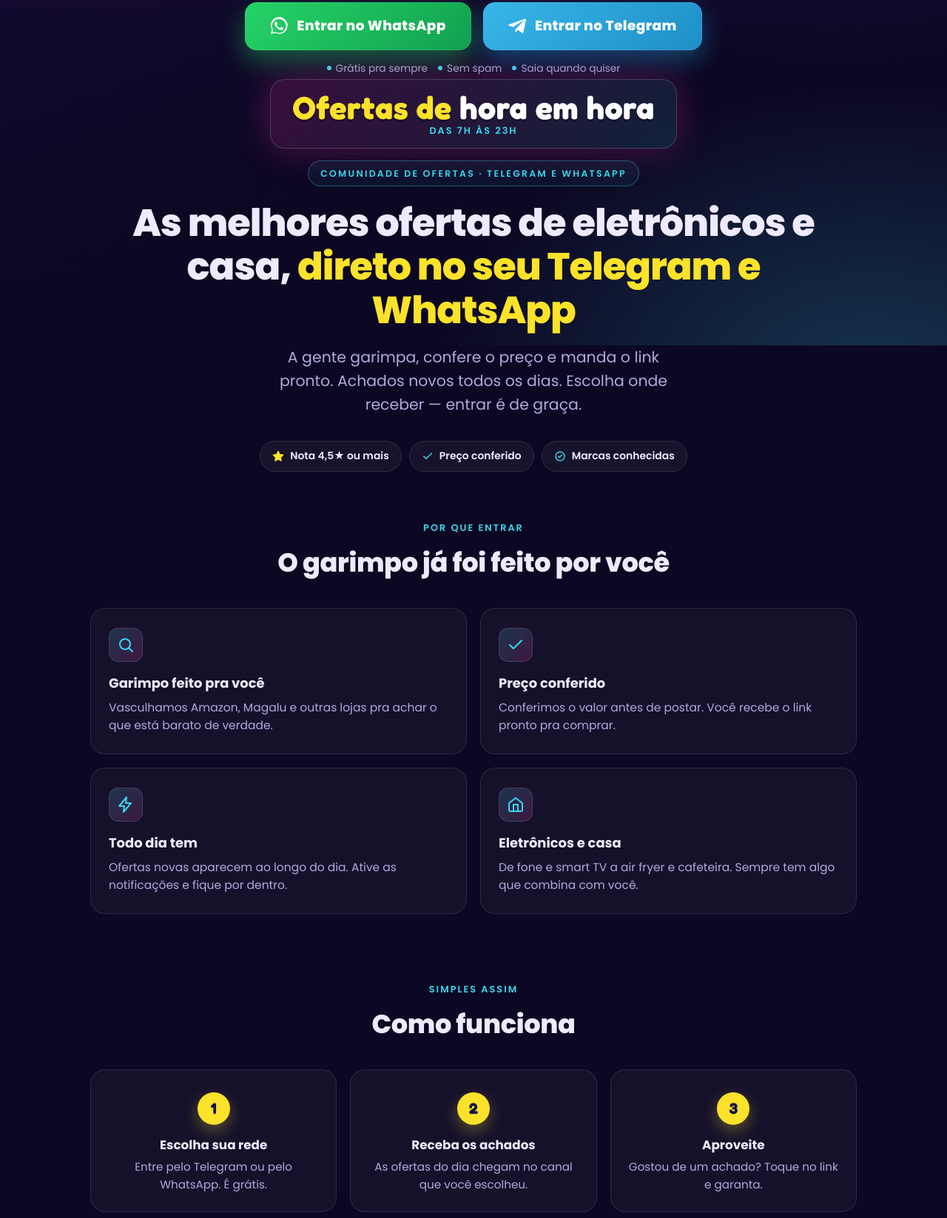
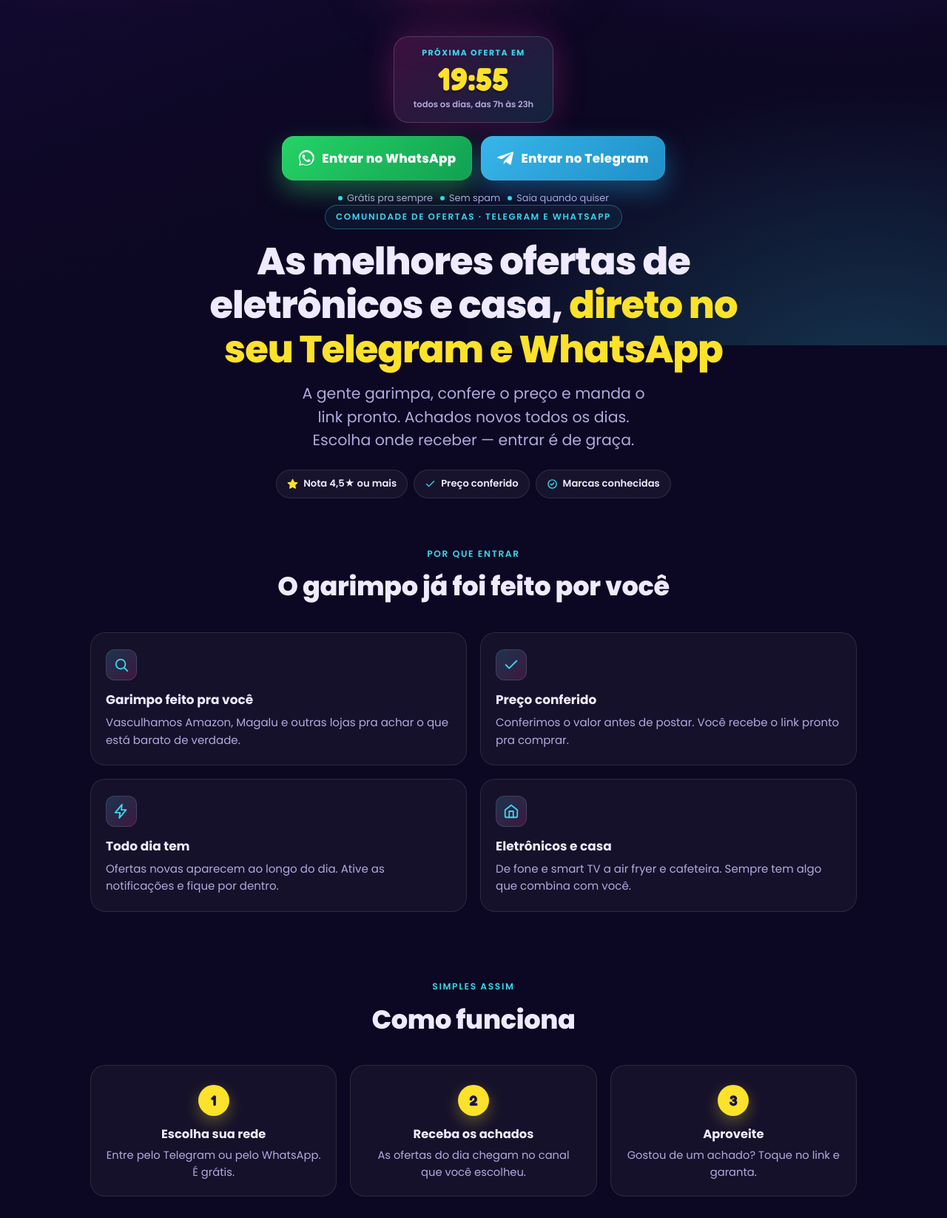
Before and after one commit to marioamadei/megavipsofertas-site, a plain HTML site: page index.html in a window 1280 px wide. Shown: the part 333-1980 px from the top of the page at 74% size. Drawn offline with Linux system fonts and the light colour scheme.

Commit message:
Redesign mobile-first: badge de destaque no topo + cronômetro de próxima oferta

```diff
--- a/index.html
+++ b/index.html
@@ -41,6 +41,12 @@
 <link rel="preconnect" href="https://fonts.gstatic.com" crossorigin />
 <link href="https://fonts.googleapis.com/css2?family=Fredoka:wght@500;600;700&family=Poppins:wght@400;500;600;700;800&display=swap" rel="stylesheet" />
 <style>
+/* ============================================================
+   MOBILE-FIRST (pedido do Mario, ago/2026): base = tela de celular.
+   Telas maiores só GANHAM coisa (mais colunas, mais respiro) via
+   min-width — nunca o contrário. Antes era desktop com remendo de
+   max-width; virou a ordem certa.
+   ============================================================ */
 :root{
 --bg1:#0c0722;
 --bg2:#160c38;
@@ -64,7 +70,6 @@ line-height:1.55;
 overflow-x:hidden;
 -webkit-font-smoothing:antialiased;
 }
-/* premium dark background with brand glows */
 .bg{
 position:fixed;inset:0;z-index:-2;
 background:
@@ -79,69 +84,84 @@ background-image:radial-gradient(rgba(255,255,255,0.05) 1px, transparent 1px);
 background-size:26px 26px;
 mask-image:radial-gradient(circle at 50% 30%, #000, transparent 75%);
 }
-.wrap{max-width:1080px;margin:0 auto;padding:0 22px}
+.wrap{max-width:1080px;margin:0 auto;padding:0 18px}
 
-/* HERO */
-header{padding:36px 0 20px;text-align:center}
+/* HERO — mobile default: enxuto, botão perto do topo, urgência antes da explicação */
+header{padding:22px 0 8px;text-align:center}
+
+.top-badge{
+display:inline-flex;align-items:center;gap:7px;
+font-weight:700;font-size:.66rem;letter-spacing:.1em;text-transform:uppercase;
+color:var(--ink);background:var(--yellow);
+padding:7px 14px;border-radius:999px;margin:0 auto 16px;
+box-shadow:0 8px 20px rgba(252,226,42,0.25);
+}
+.top-badge .live-dot{width:7px;height:7px;border-radius:50%;background:var(--pink);flex:0 0 auto;animation:livePulse 1.4s ease-in-out infinite}
+@keyframes livePulse{0%,100%{transform:scale(1);opacity:1}50%{transform:scale(1.5);opacity:.55}}
+
 .logo{
-width:min(280px,58vw);height:auto;display:block;margin:0 auto 20px;
+width:min(190px,50vw);height:auto;display:block;margin:0 auto 16px;
 filter:drop-shadow(0 22px 45px rgba(245,48,155,0.35)) drop-shadow(0 6px 18px rgba(0,0,0,0.5));
 animation:float 6s ease-in-out infinite;
 }
 @keyframes float{0%,100%{transform:translateY(0)}50%{transform:translateY(-10px)}}
+
+/* cronômetro "próxima oferta em" — sempre em contagem regressiva */
+.countdown{
+display:inline-flex;flex-direction:column;align-items:center;gap:2px;width:max-content;max-width:100%;
+margin:0 auto 18px;padding:14px 26px;border-radius:20px;position:relative;
+background:linear-gradient(135deg,rgba(245,48,155,.20),rgba(55,217,239,.14));
+border:1px solid rgba(255,255,255,.16);
+box-shadow:0 0 44px rgba(245,48,155,.28);
+}
+.countdown .label{font-weight:700;font-size:.68rem;letter-spacing:.14em;text-transform:uppercase;color:var(--cyan)}
+.countdown .timer{
+font-family:'Fredoka','Poppins',sans-serif;font-weight:700;
+font-size:clamp(2rem,9vw,2.7rem);line-height:1.1;color:var(--yellow);
+font-variant-numeric:tabular-nums;letter-spacing:1px;text-shadow:0 3px 0 rgba(0,0,0,.28)}
+.countdown .caption{font-size:.72rem;color:var(--muted);font-weight:600}
+
 .kicker{
-display:inline-block;font-weight:600;font-size:.78rem;letter-spacing:.18em;
+display:inline-block;font-weight:600;font-size:.74rem;letter-spacing:.14em;
 text-transform:uppercase;color:var(--cyan);
 border:1px solid rgba(55,217,239,0.35);border-radius:999px;
-padding:7px 16px;margin-bottom:20px;background:rgba(55,217,239,0.06);
+padding:6px 14px;margin-bottom:14px;background:rgba(55,217,239,0.06);
 }
 h1{
-font-weight:800;font-size:clamp(1.8rem,4.6vw,3.2rem);line-height:1.15;
-letter-spacing:-0.02em;margin:0 auto 18px;max-width:28ch;
+font-weight:800;font-size:clamp(1.55rem,7vw,3.2rem);line-height:1.16;
+letter-spacing:-0.02em;margin:0 auto 14px;max-width:22ch;
 }
 h1 .hl{color:var(--yellow)}
 .sub{
-font-size:clamp(1.02rem,2.3vw,1.28rem);color:var(--muted);
-max-width:44ch;margin:0 auto 34px;
+font-size:clamp(.98rem,3.6vw,1.28rem);color:var(--muted);
+max-width:38ch;margin:0 auto 24px;
 }
-/* título destaque: ofertas de hora em hora */
-.hourly{
-display:flex;flex-direction:column;align-items:center;gap:4px;width:max-content;max-width:100%;margin:4px auto 16px;
-font-family:'Fredoka','Poppins',sans-serif;line-height:1;
-padding:16px 30px;border-radius:20px;position:relative;
-background:linear-gradient(135deg,rgba(245,48,155,.18),rgba(55,217,239,.12));
-border:1px solid rgba(255,255,255,.16);
-box-shadow:0 0 48px rgba(245,48,155,.30);
-}
-.hourly b{font-weight:700;font-size:clamp(1.7rem,5vw,2.7rem);color:var(--yellow);letter-spacing:.5px;text-shadow:0 3px 0 rgba(0,0,0,.28)}
-.hourly b em{font-style:normal;color:#fff}
-.hourly small{font-family:'Poppins';font-weight:600;font-size:.8rem;letter-spacing:.16em;text-transform:uppercase;color:var(--cyan)}
+
 /* pílulas de confiança */
-.pills{display:flex;gap:10px;justify-content:center;flex-wrap:wrap;margin-top:24px}
-.pill{display:inline-flex;align-items:center;gap:8px;font-size:.87rem;font-weight:600;color:var(--text);
-background:rgba(255,255,255,.05);border:1px solid var(--card-brd);border-radius:999px;padding:9px 16px}
-.pill svg{width:16px;height:16px;stroke:var(--cyan);fill:none;stroke-width:2.2;stroke-linecap:round;stroke-linejoin:round}
+.pills{display:flex;gap:8px;justify-content:center;flex-wrap:wrap;margin-top:20px}
+.pill{display:inline-flex;align-items:center;gap:7px;font-size:.82rem;font-weight:600;color:var(--text);
+background:rgba(255,255,255,.05);border:1px solid var(--card-brd);border-radius:999px;padding:8px 14px}
+.pill svg{width:15px;height:15px;stroke:var(--cyan);fill:none;stroke-width:2.2;stroke-linecap:round;stroke-linejoin:round}
 .pill.star svg{fill:var(--yellow);stroke:var(--yellow)}
 
-/* CTA button */
+/* CTA — mobile default: largura cheia, alvo de toque grande */
 .cta{
-display:inline-flex;align-items:center;gap:12px;
-font-family:'Poppins',Arial,Helvetica,sans-serif;font-weight:800;font-size:1.16rem;letter-spacing:.4px;color:#fff;text-decoration:none;
-padding:18px 34px;border-radius:16px;position:relative;
+display:flex;align-items:center;justify-content:center;gap:10px;width:100%;
+font-family:'Poppins',Arial,Helvetica,sans-serif;font-weight:800;font-size:1.05rem;letter-spacing:.3px;color:#fff;text-decoration:none;
+padding:17px 22px;border-radius:16px;position:relative;
 background:linear-gradient(135deg,var(--pink),#c81f80);
 box-shadow:0 14px 34px rgba(245,48,155,0.45),0 0 0 1px rgba(255,255,255,0.08) inset;
 transition:transform .18s ease, box-shadow .18s ease;
 animation:pulse 2.6s ease-in-out infinite;
 }
 .cta:hover{transform:translateY(-3px) scale(1.02);box-shadow:0 20px 44px rgba(245,48,155,0.6)}
-.cta svg{width:24px;height:24px;flex:0 0 auto}
+.cta svg{width:22px;height:22px;flex:0 0 auto}
 @keyframes pulse{0%,100%{box-shadow:0 14px 34px rgba(245,48,155,0.45),0 0 0 1px rgba(255,255,255,0.08) inset}50%{box-shadow:0 14px 40px rgba(245,48,155,0.62),0 0 0 6px rgba(245,48,155,0.10)}}
-.cta-note{margin-top:14px;font-size:.86rem;color:var(--muted);display:flex;gap:14px;justify-content:center;flex-wrap:wrap}
+.cta-note{margin-top:14px;font-size:.8rem;color:var(--muted);display:flex;gap:10px;justify-content:center;flex-wrap:wrap}
 .cta-note span{display:inline-flex;align-items:center;gap:6px}
 .dot{width:6px;height:6px;border-radius:50%;background:var(--cyan);display:inline-block}
 
-/* === NOVO: dois botões (Telegram azul + WhatsApp verde), mesmo formato do .cta === */
-.cta-row{display:flex;gap:16px;justify-content:center;flex-wrap:wrap;align-items:center}
+.cta-row{display:flex;flex-direction:column;gap:12px;justify-content:center;align-items:stretch}
 .cta.tg{background:linear-gradient(135deg,#37b6e9,#1f8fc8);
 box-shadow:0 14px 34px rgba(34,158,217,0.42),0 0 0 1px rgba(255,255,255,0.08) inset;
 animation:pulseTg 2.6s ease-in-out infinite;}
@@ -152,64 +172,72 @@ box-shadow:0 14px 34px rgba(37,211,102,0.42),0 0 0 1px rgba(255,255,255,0.08) in
 animation:pulseWa 2.6s ease-in-out infinite;}
 .cta.wa:hover{box-shadow:0 20px 44px rgba(37,211,102,0.58)}
 @keyframes pulseWa{0%,100%{box-shadow:0 14px 34px rgba(37,211,102,0.42),0 0 0 1px rgba(255,255,255,0.08) inset}50%{box-shadow:0 14px 40px rgba(37,211,102,0.6),0 0 0 6px rgba(37,211,102,0.10)}}
-@media(max-width:520px){.cta-row .cta{width:100%}}
 
-/* sections */
-section{padding:46px 0}
-.eyebrow{color:var(--cyan);font-weight:600;font-size:.8rem;letter-spacing:.16em;text-transform:uppercase;text-align:center;margin-bottom:10px}
-h2{font-weight:800;font-size:clamp(1.5rem,3.6vw,2.2rem);text-align:center;letter-spacing:-0.01em;margin-bottom:34px}
+/* sections — coluna única por padrão */
+section{padding:34px 0}
+.eyebrow{color:var(--cyan);font-weight:600;font-size:.76rem;letter-spacing:.14em;text-transform:uppercase;text-align:center;margin-bottom:8px}
+h2{font-weight:800;font-size:clamp(1.35rem,5.5vw,2.2rem);text-align:center;letter-spacing:-0.01em;margin-bottom:26px}
 
-.grid{display:grid;grid-template-columns:repeat(2,1fr);gap:18px}
+.grid{display:grid;grid-template-columns:1fr;gap:14px}
 .card{
 background:var(--card);border:1px solid var(--card-brd);border-radius:20px;
-padding:26px 24px;backdrop-filter:blur(6px);transition:transform .2s ease,border-color .2s ease;
+padding:22px 20px;backdrop-filter:blur(6px);transition:transform .2s ease,border-color .2s ease;
 }
 .card:hover{transform:translateY(-4px);border-color:rgba(245,48,155,0.4)}
 .ic{
-width:46px;height:46px;border-radius:13px;display:grid;place-items:center;margin-bottom:15px;
+width:42px;height:42px;border-radius:12px;display:grid;place-items:center;margin-bottom:13px;
 background:linear-gradient(135deg,rgba(55,217,239,0.18),rgba(245,48,155,0.18));
 border:1px solid rgba(255,255,255,0.12);
 }
-.ic svg{width:24px;height:24px;stroke:var(--cyan)}
-.card h3{font-size:1.12rem;font-weight:700;margin-bottom:7px}
-.card p{color:var(--muted);font-size:.97rem}
+.ic svg{width:22px;height:22px;stroke:var(--cyan)}
+.card h3{font-size:1.06rem;font-weight:700;margin-bottom:6px}
+.card p{color:var(--muted);font-size:.94rem}
 
 /* steps */
-.steps{display:grid;grid-template-columns:repeat(3,1fr);gap:18px;counter-reset:s}
-.step{position:relative;background:var(--card);border:1px solid var(--card-brd);border-radius:20px;padding:30px 22px 24px;text-align:center}
+.steps{display:grid;grid-template-columns:1fr;gap:14px;counter-reset:s}
+.step{position:relative;background:var(--card);border:1px solid var(--card-brd);border-radius:20px;padding:26px 20px 20px;text-align:center}
 .step::before{
 counter-increment:s;content:counter(s);
-display:grid;place-items:center;width:44px;height:44px;margin:0 auto 14px;
-font-family:'Fredoka';font-weight:700;font-size:1.3rem;color:var(--ink);
+display:grid;place-items:center;width:42px;height:42px;margin:0 auto 12px;
+font-family:'Fredoka';font-weight:700;font-size:1.22rem;color:var(--ink);
 background:var(--yellow);border-radius:50%;box-shadow:0 8px 20px rgba(252,226,42,0.3);
 }
-.step h3{font-size:1.05rem;font-weight:700;margin-bottom:5px}
-.step p{color:var(--muted);font-size:.95rem}
+.step h3{font-size:1.02rem;font-weight:700;margin-bottom:5px}
+.step p{color:var(--muted);font-size:.92rem}
 
-/* final cta band */
+/* faixa final de CTA */
 .band{
 text-align:center;background:linear-gradient(135deg,rgba(245,48,155,0.14),rgba(55,217,239,0.10));
-border:1px solid var(--card-brd);border-radius:26px;padding:48px 26px;margin:8px auto;
+border:1px solid var(--card-brd);border-radius:26px;padding:36px 20px;margin:8px auto;
 }
-.band h2{margin-bottom:12px}
-.band p{color:var(--muted);max-width:40ch;margin:0 auto 26px;font-size:1.05rem}
+.band h2{margin-bottom:10px}
+.band p{color:var(--muted);max-width:36ch;margin:0 auto 22px;font-size:1rem}
 
 /* footer */
-footer{border-top:1px solid rgba(255,255,255,0.08);margin-top:36px;padding:34px 0 46px}
-footer .wrap{color:var(--muted);font-size:.82rem;text-align:center}
-footer .brand{font-family:'Fredoka';font-weight:700;color:var(--text);font-size:1.05rem;letter-spacing:.02em;margin-bottom:12px}
+footer{border-top:1px solid rgba(255,255,255,0.08);margin-top:30px;padding:28px 0 40px}
+footer .wrap{color:var(--muted);font-size:.8rem;text-align:center}
+footer .brand{font-family:'Fredoka';font-weight:700;color:var(--text);font-size:1.02rem;letter-spacing:.02em;margin-bottom:12px}
 footer p{max-width:60ch;margin:0 auto 10px}
 footer a{color:var(--cyan);text-decoration:none}
 
-/* reveal animation */
+/* revelação ao rolar */
 .reveal{opacity:0;transform:translateY(22px);transition:opacity .7s ease,transform .7s ease}
 .reveal.in{opacity:1;transform:none}
 
-@media(max-width:680px){
-.grid{grid-template-columns:1fr}
-.steps{grid-template-columns:1fr}
-header{padding:38px 0 8px}
-section{padding:34px 0}
+/* ===== a partir daqui, telas maiores GANHAM layout — nunca perdem ===== */
+@media(min-width:560px){
+.cta-row{flex-direction:row}
+.cta{width:auto}
+}
+@media(min-width:700px){
+header{padding:36px 0 20px}
+section{padding:46px 0}
+.wrap{padding:0 22px}
+.logo{width:min(280px,58vw);margin-bottom:20px}
+.grid{grid-template-columns:repeat(2,1fr);gap:18px}
+.steps{grid-template-columns:repeat(3,1fr);gap:18px}
+.band{padding:48px 26px}
+h2{margin-bottom:34px}
 }
 </style>
 
@@ -239,7 +267,15 @@ src="https://www.facebook.com/tr?id=976664112051267&ev=PageView&noscript=1"
 
 <header>
 <div class="wrap">
+<div class="top-badge reveal"><span class="live-dot"></span>Ofertas reais a todo instante</div>
+
 <img class="logo" src="logo.png" alt="MEGA VIPS Ofertas" />
+
+<div class="countdown reveal">
+<span class="label">Próxima oferta em</span>
+<span class="timer" id="countdownTimer">20:00</span>
+<span class="caption">todos os dias, das 7h às 23h</span>
+</div>
 
 <div class="cta-row reveal">
 <a class="cta wa" href="https://whatsapp.com/channel/0029VbDRQDVG3R3awPibk13c" target="_blank" rel="noopener" onclick="return gtag_report_conversion('https://whatsapp.com/channel/0029VbDRQDVG3R3awPibk13c');">
@@ -257,10 +293,6 @@ Entrar no Telegram
 <span><span class="dot"></span>Saia quando quiser</span>
 </div>
 
-<div class="hourly reveal">
-<b>Ofertas de <em>hora em hora</em></b>
-<small>das 7h às 23h</small>
-</div>
 <div class="kicker reveal">Comunidade de ofertas · Telegram e WhatsApp</div>
 <h1 class="reveal">As melhores ofertas de eletrônicos e casa, <span class="hl">direto no seu Telegram e WhatsApp</span></h1>
 <p class="sub reveal">A gente garimpa, confere o preço e manda o link pronto. Achados novos todos os dias. Escolha onde receber — entrar é de graça.</p>
@@ -347,6 +379,31 @@ Entrar no Telegram
 </footer>
 
 <script>
+// Cronômetro "Próxima oferta em" — pedido do Mario (ago/2026): sempre em
+// contagem regressiva, 20min. Calcula a partir de Date.now() (não um
+// contador decrescente ingênuo) pra não atrasar se a aba ficar em segundo
+// plano — e reinicia sozinho pra 20:00 assim que chega em zero, num loop
+// sem fim.
+(function(){
+  var DURATION = 20 * 60 * 1000;
+  var el = document.getElementById('countdownTimer');
+  var target = Date.now() + DURATION;
+  function pad(n){ return n < 10 ? '0' + n : '' + n; }
+  function tick(){
+    var diff = target - Date.now();
+    if (diff <= 0) {
+      target = Date.now() + DURATION;
+      diff = DURATION;
+    }
+    var totalSec = Math.floor(diff / 1000);
+    var m = Math.floor(totalSec / 60);
+    var s = totalSec % 60;
+    el.textContent = pad(m) + ':' + pad(s);
+  }
+  tick();
+  setInterval(tick, 1000);
+})();
+
 var io = new IntersectionObserver(function(entries){
 entries.forEach(function(e){ if(e.isIntersecting){ e.target.classList.add('in'); io.unobserve(e.target);} });
 },{threshold:.12});
```
